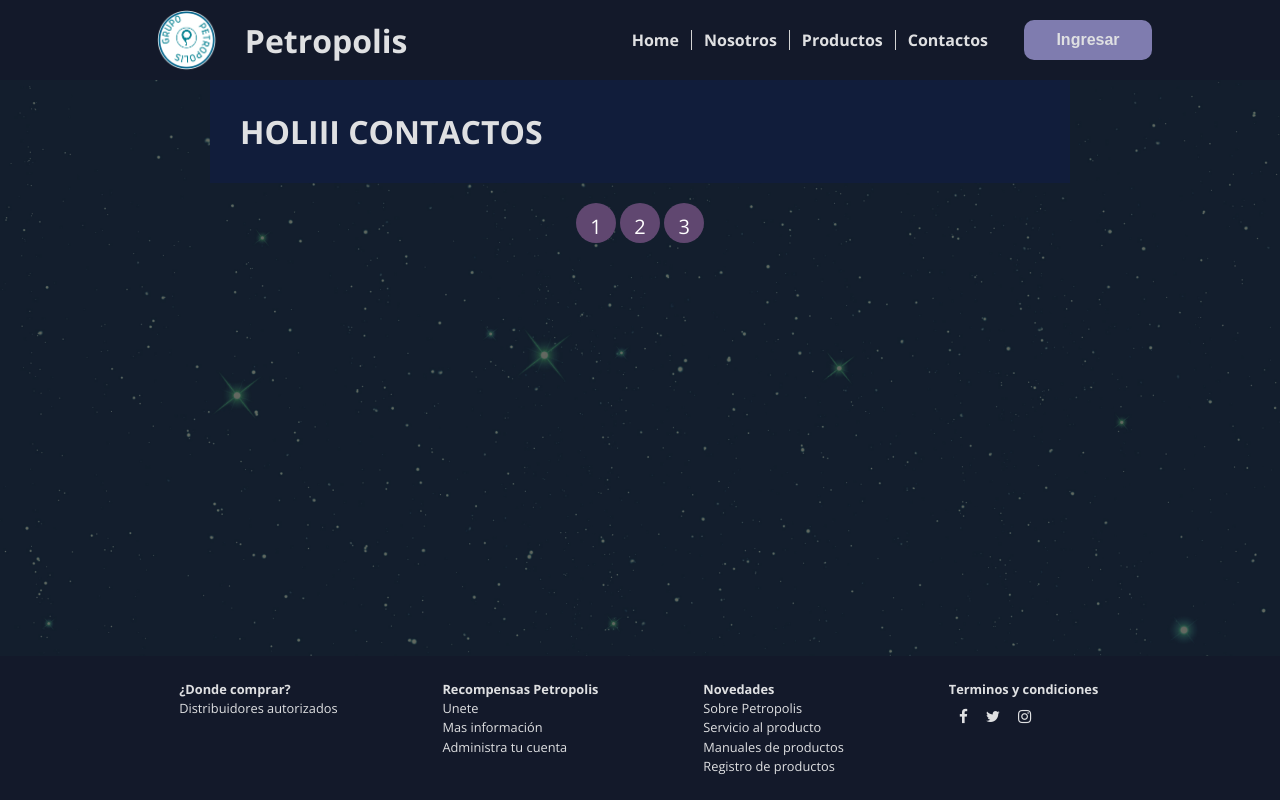
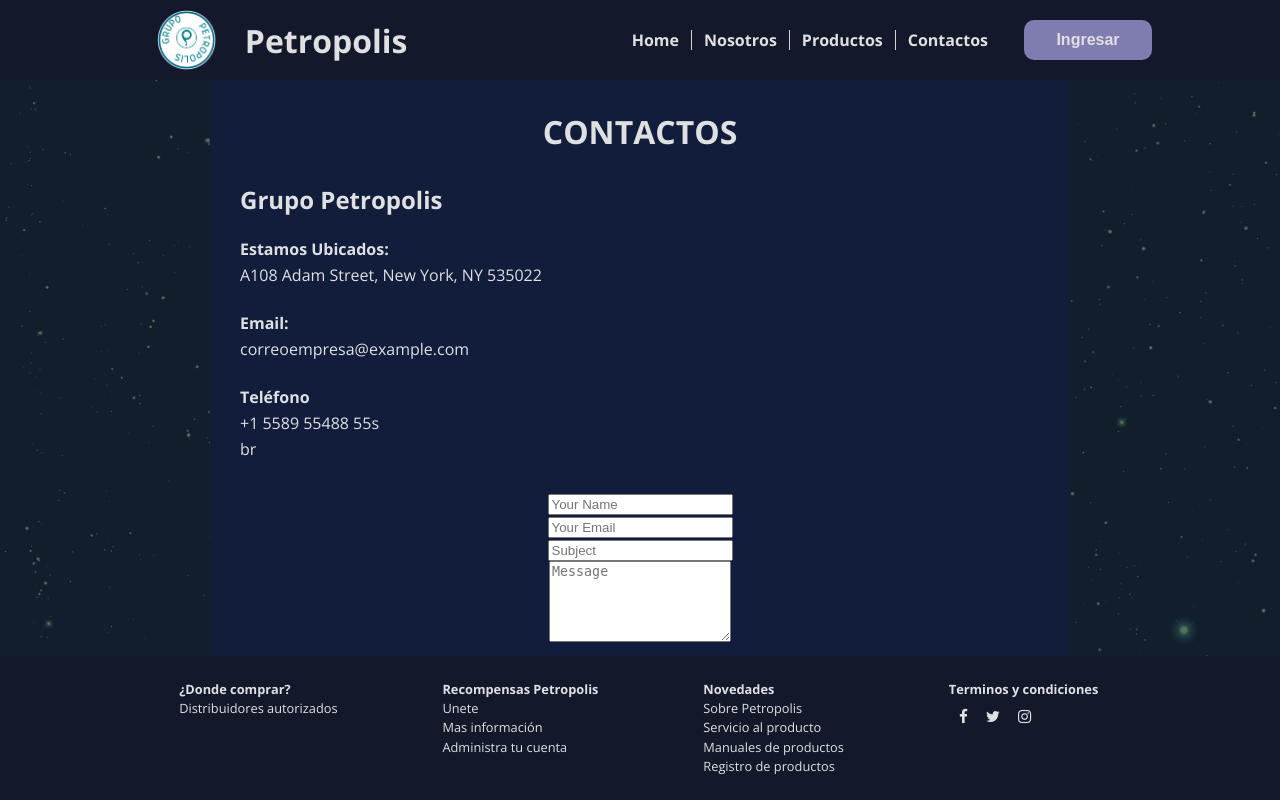
Before and after one commit to cedafiso/petropolis, a Flask app: page /contactos in a window 1280 px wide. Run offline with Flask 2, Linux system fonts and the light colour scheme.

Commit message:
contactos
Holii

```diff
--- a/static/css/style.css
+++ b/static/css/style.css
@@ -398,3 +398,9 @@ th {
   #columna-tabla-perfil> div {
     width: 50%;
   }
+
+  .titulo_contactos {
+
+    text-align: center;
+    padding-bottom: 30px;
+  }
--- a/templates/Contactos/contactos.html
+++ b/templates/Contactos/contactos.html
@@ -1,21 +1,72 @@
 {% extends "base.html" %}
 {% block content %}
  <div class="contenedor">
-           <h1> HOLIII CONTACTOS</h1>
-                </div>
-              </li>
-            </ul>
 
-            <ul class="menu">
-              <li>
-                <a href="#slide1">1</a>
-              </li>
-              <li>
-                <a href="#slide2">2</a>
-              </li>
-               <li>
-                <a href="#slide3">3</a>
-              </li>
-            </ul>
+
+                <h1 class="titulo_contactos">CONTACTOS</h1>
+                <section id="contacto" class="contact0">
+                  <div class="container aos-init aos-animate" data-aos="fade-up">
+
+                    <div class="section-title">
+                      <h2>Grupo Petropolis</h2>
+                      <br>
+                    </div>
+
+                    <div class="row mt-1 d-flex justify-content-end aos-init aos-animate" data-aos="fade-right" data-aos-delay="100">
+
+                      <div class="col-lg-5">
+                        <div class="info">
+                          <div class="address">
+                            <i class="bi bi-geo-alt"></i>
+                            <h4>Estamos Ubicados:</h4>
+                            <p>A108 Adam Street, New York, NY 535022</p>
+                            <br>
+                          </div>
+
+                          <div class="email">
+                            <i class="bi bi-envelope"></i>
+                            <h4>Email:</h4>
+                            <p>correoempresa@example.com</p>
+                            <br>
+                          </div>
+
+                          <div class="phone">
+                            <i class="bi bi-phone"></i>
+                            <h4>Teléfono</h4>
+                            <p>+1 5589 55488 55s</p>
+                            br
+                          </div>
+
+                        </div>
+
+                      </div>
+
+                      <div class="col-lg-6 mt-5 mt-lg-0 aos-init aos-animate" data-aos="fade-left" data-aos-delay="100">
+
+                        <form action="forms/contact.php" method="post" role="form" class="php-email-form">
+                          <div class="row">
+                            <div class="col-md-6 form-group">
+                              <input type="text" name="name" class="form-control" id="name" placeholder="Your Name" required="">
+                            </div>
+                            <div class="col-md-6 form-group mt-3 mt-md-0">
+                              <input type="email" class="form-control" name="email" id="email" placeholder="Your Email" required="">
+                            </div>
+                          </div>
+                          <div class="form-group mt-3">
+                            <input type="text" class="form-control" name="subject" id="subject" placeholder="Subject" required="">
+                          </div>
+                          <div class="form-group mt-3">
+                            <textarea class="form-control" name="message" rows="5" placeholder="Message" required=""></textarea>
+                          </div>
+                        </form>
+
+                      </div>
+
+                    </div>
+
+                  </div>
+                </section>
+          </div>
+
   </div>
 {% endblock %}
```
